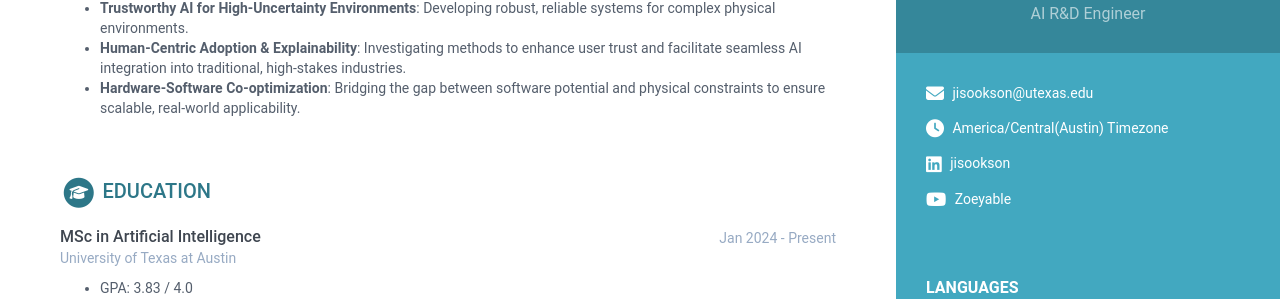
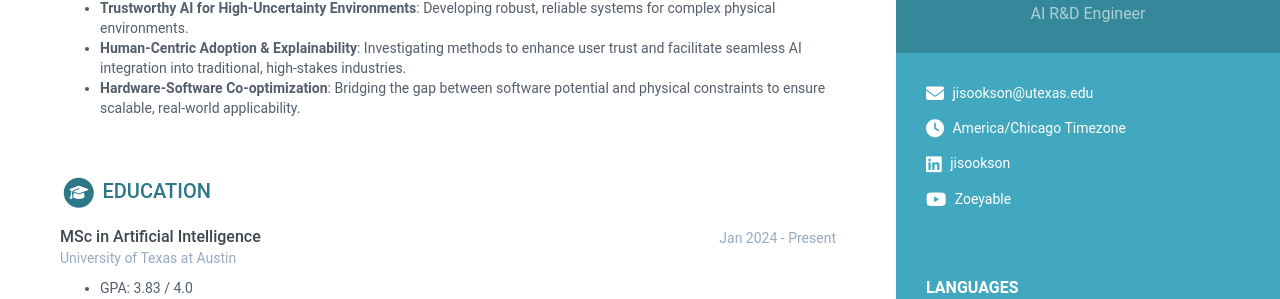
Before and after one commit to nanunzoey/nanunzoey.github.io, a Jekyll site: the page built from print.html, in a window 1280 px wide and 900 px high. Shown: the part 185-484 px from the top of the window. Built offline with Jekyll 4.4.1, drawn with Linux system fonts in a browser that asks for light colours; nearby versions of some CDN libraries; library files that are not in the unit come from our copies.

Commit message:
Update data.yml

```diff
--- a/_data/data.yml
+++ b/_data/data.yml
@@ -15,7 +15,7 @@ sidebar:
   # Sidebar links
   email: jisookson@utexas.edu
   phone:
-  timezone: America/Central(Austin) # Enter your timezone, e.g., America/Havana, Africa/Casablanca, America/North_Dakota/Center
+  timezone: America/Chicago # Enter your timezone, e.g., America/Havana, Africa/Casablanca, America/North_Dakota/Center
   citizenship:
   website:
   linkedin: jisookson
```
